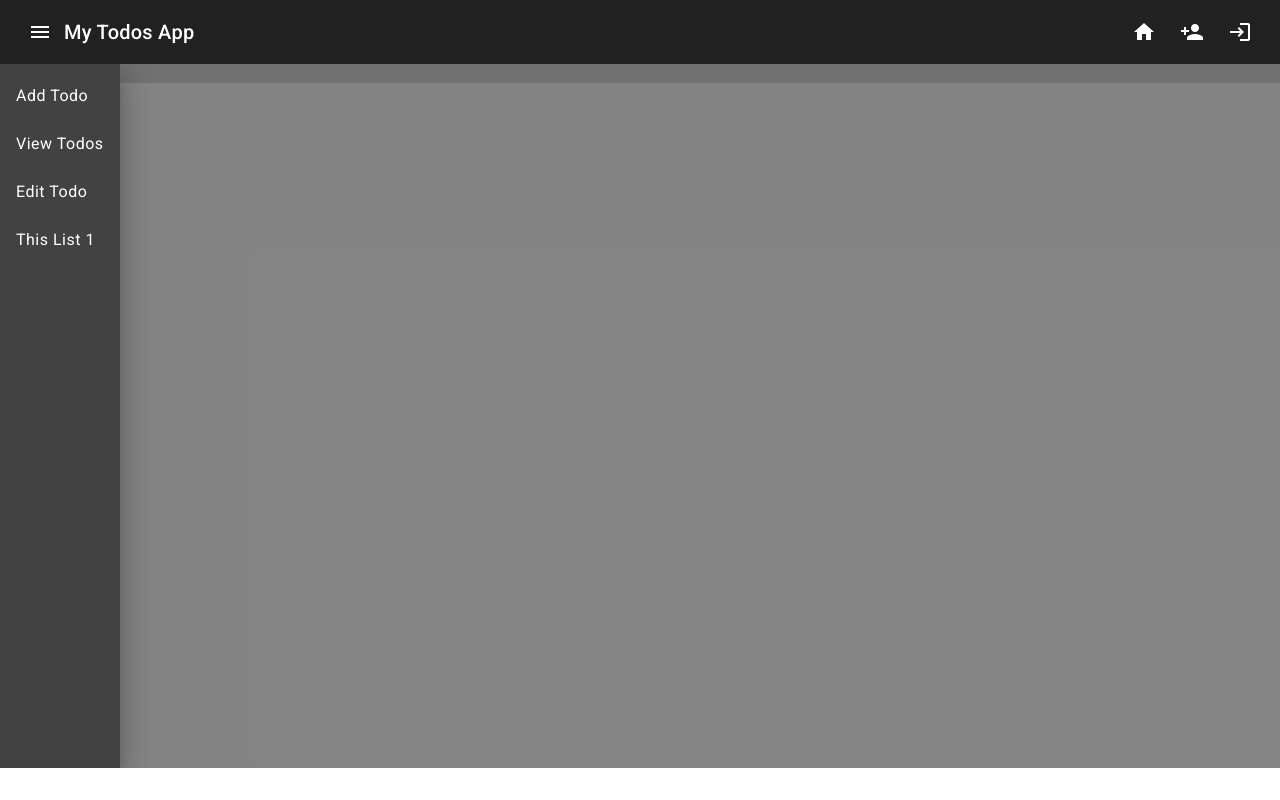
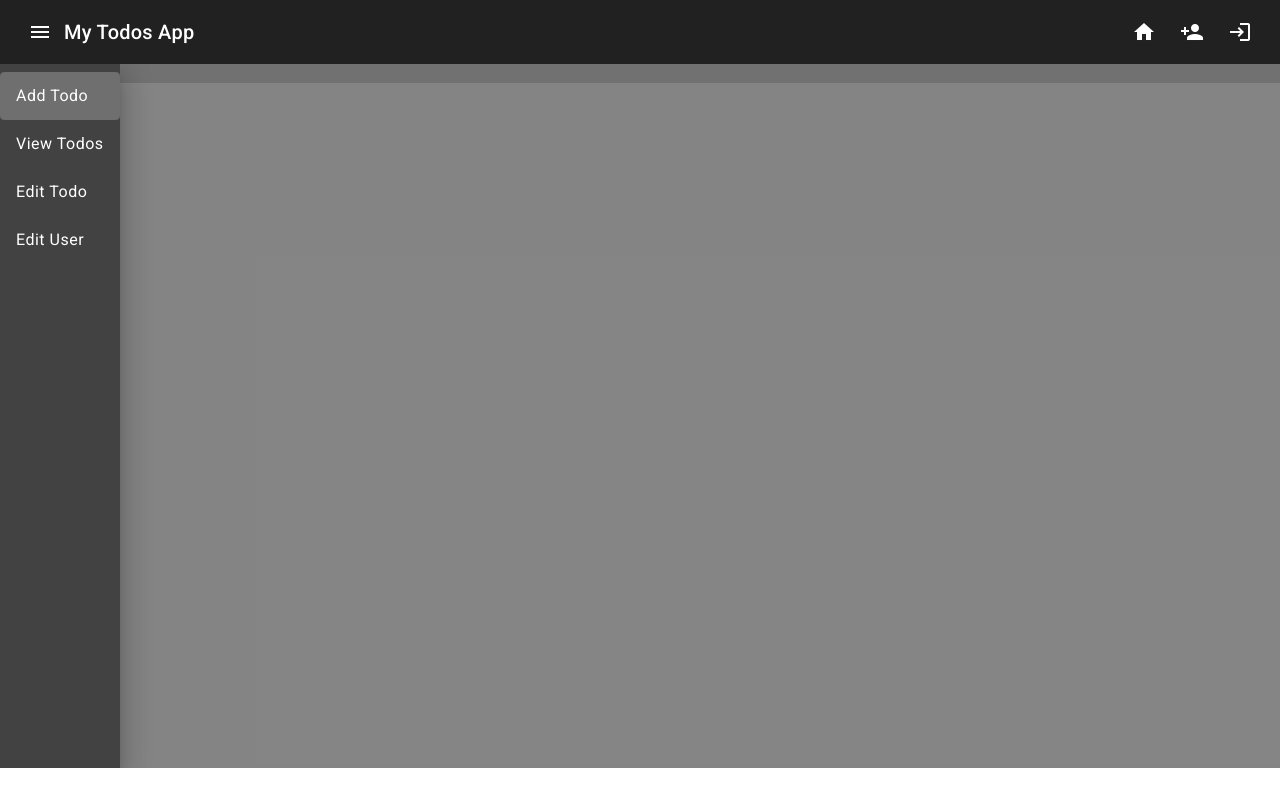
Before and after one commit to J-henry1/todo-app-1, an Angular app: page / in a window 1280 px wide. Built offline with nearby package versions, Linux system fonts and the light colour scheme.

Commit message:
added routing to my navbar

```diff
--- a/src/app/navbar/navbar.component.html
+++ b/src/app/navbar/navbar.component.html
@@ -21,14 +21,13 @@
 <mat-sidenav-container>
   <mat-sidenav #side opened>
     <mat-nav-list>
-      <a mat-list-item>Add Todo</a>
-      <a mat-list-item>View Todos</a>
-      <a mat-list-item>Edit Todo</a>
-      <a mat-list-item>This List 1</a>
+      <a mat-list-item [routerLink]="['/Home']">Add Todo</a>
+      <a mat-list-item [routerLink]="['/Create']">View Todos</a>
+      <a mat-list-item [routerLink]="['/Home']">Edit Todo</a>
+      <a mat-list-item [routerLink]="['/Create']">Edit User</a>
     </mat-nav-list>
   </mat-sidenav>
   <mat-sidenav-content>
     <div style="height: 88vh;"><router-outlet></router-outlet></div>
   </mat-sidenav-content>
-
 </mat-sidenav-container>
```
